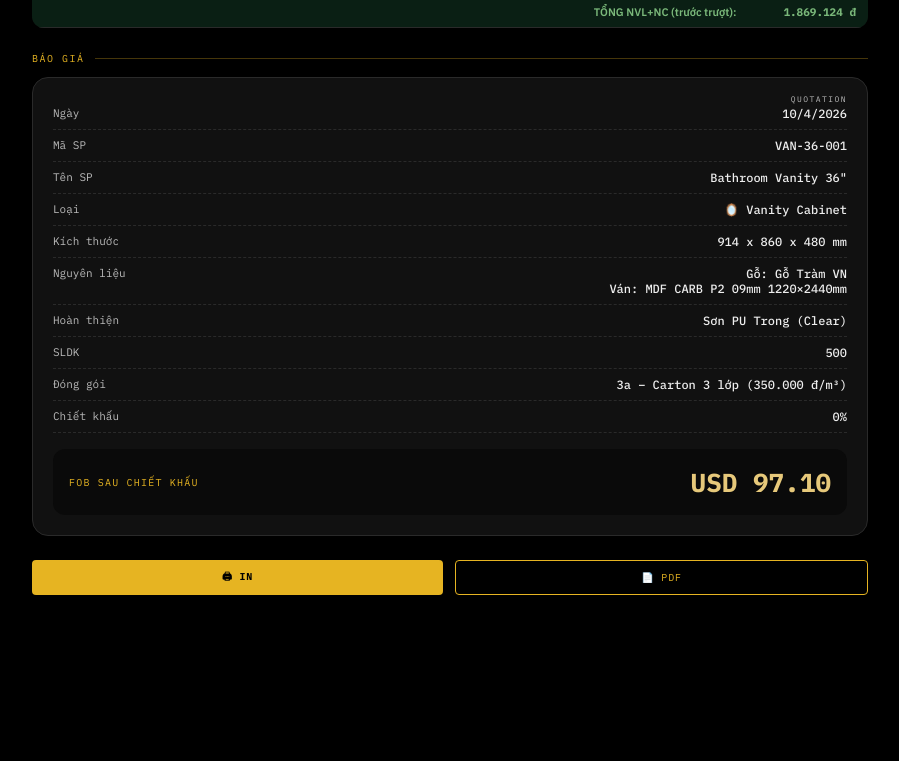
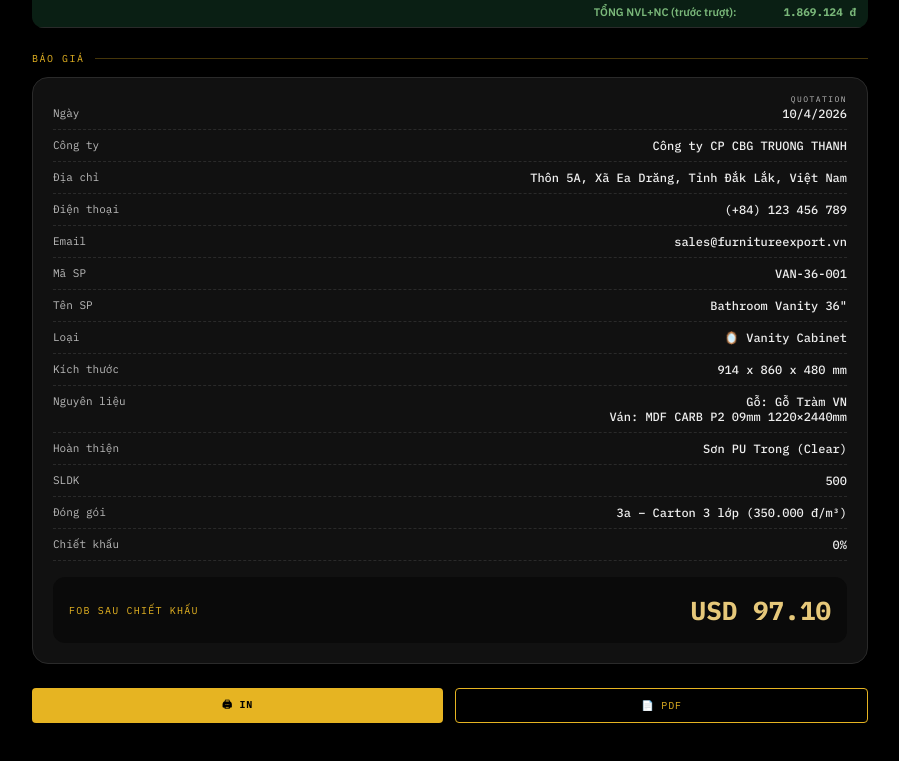
Before and after one commit to tonyadam86/Tinh-gia, a plain HTML site: page index.html in a window 1280 px wide. Shown: the part 1137-1898 px from the top of the page, without its empty margins (380-1279 px from the left). Before the commit the page ends 1772 px from the top, so only its background shows below. Drawn offline with Linux system fonts and the light colour scheme.

Commit message:
Add files via upload

```diff
--- a/index.html
+++ b/index.html
@@ -80,7 +80,23 @@
   </div>
   <div class="tab-panel" id="panel-quote">
     <div class="slabel">Báo giá</div>
-    <div class="qbox"><div class="qrow"><span class="ql">Ngày</span><span class="qv" id="q_date">—</span></div><div class="qrow"><span class="ql">Mã SP</span><span class="qv" id="q_code">—</span></div><div class="qrow"><span class="ql">Tên SP</span><span class="qv" id="q_name">—</span></div><div class="qrow"><span class="ql">Loại</span><span class="qv" id="q_type">—</span></div><div class="qrow"><span class="ql">Kích thước</span><span class="qv" id="q_size">—</span></div><div class="qrow"><span class="ql">Nguyên liệu</span><span class="qv" id="q_material">—</span></div><div class="qrow"><span class="ql">Hoàn thiện</span><span class="qv" id="q_finish">—</span></div><div class="qrow"><span class="ql">SLDK</span><span class="qv" id="q_qty">—</span></div><div class="qrow"><span class="ql">Đóng gói</span><span class="qv" id="q_packaging">—</span></div><div class="qrow"><span class="ql">Chiết khấu</span><span class="qv" id="q_discount">—</span></div><div class="qfob"><div><div class="qfob-lbl">FOB sau chiết khấu</div></div><div class="qfob-val" id="q_fob">USD —</div></div></div>
+    <div class="qbox"><div class="qrow"><span class="ql">Ngày</span><span class="qv" id="q_date">—</span></div><div class="qrow">
+  <span class="ql">Công ty</span>
+  <span class="qv" id="q_company">Công ty CP CBG TRUONG THANH</span>
+</div>
+<div class="qrow">
+  <span class="ql">Địa chỉ</span>
+  <span class="qv" id="q_address">Thôn 5A, Xã Ea Drăng, Tỉnh Đắk Lắk, Việt Nam</span>
+</div>
+<div class="qrow">
+  <span class="ql">Điện thoại</span>
+  <span class="qv" id="q_phone">(+84) 123 456 789</span>
+</div>
+<div class="qrow">
+  <span class="ql">Email</span>
+  <span class="qv" id="q_email">sales@furnitureexport.vn</span>
+</div>
+<div class="qrow"><span class="ql">Mã SP</span><span class="qv" id="q_code">—</span></div><div class="qrow"><span class="ql">Tên SP</span><span class="qv" id="q_name">—</span></div><div class="qrow"><span class="ql">Loại</span><span class="qv" id="q_type">—</span></div><div class="qrow"><span class="ql">Kích thước</span><span class="qv" id="q_size">—</span></div><div class="qrow"><span class="ql">Nguyên liệu</span><span class="qv" id="q_material">—</span></div><div class="qrow"><span class="ql">Hoàn thiện</span><span class="qv" id="q_finish">—</span></div><div class="qrow"><span class="ql">SLDK</span><span class="qv" id="q_qty">—</span></div><div class="qrow"><span class="ql">Đóng gói</span><span class="qv" id="q_packaging">—</span></div><div class="qrow"><span class="ql">Chiết khấu</span><span class="qv" id="q_discount">—</span></div><div class="qfob"><div><div class="qfob-lbl">FOB sau chiết khấu</div></div><div class="qfob-val" id="q_fob">USD —</div></div></div>
     <div class="btn-group"><button class="btn btn-gold" onclick="printQuote()">🖨 IN</button><button class="btn btn-outline" onclick="window.print()">📄 PDF</button></div>
   </div>
 </div></div>
--- a/style.css
+++ b/style.css
@@ -1115,6 +1115,13 @@ body {
   .qrow {
     border-bottom: 1px solid #000 !important;
   }
+  .company-row, .address-row, .qrow {
+  display: flex !important;
+}
+  .company-row .ql, .company-row .qv {
+    font-weight: bold;
+    font-size: 12pt;
+  }
   .qfob {
     border-top: 2px solid #000 !important;
     background: #f0f0f0 !important;
```
